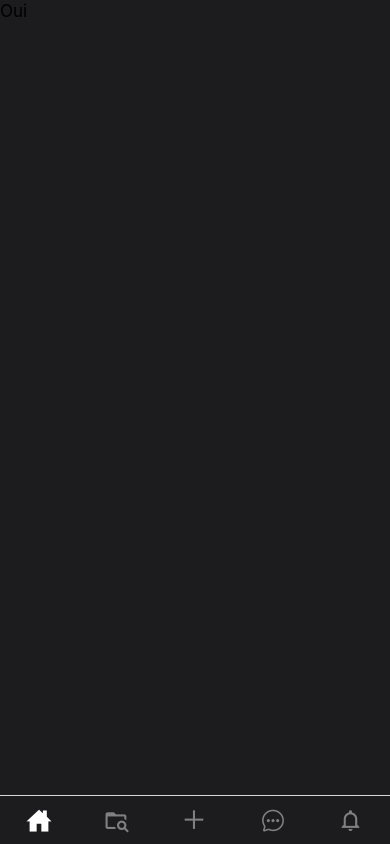
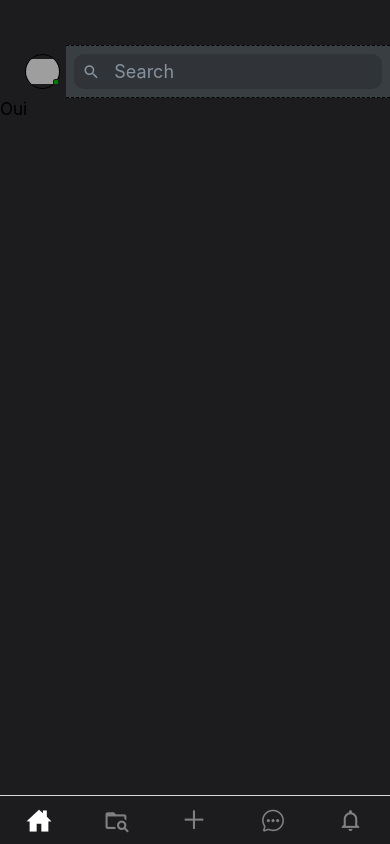
Before and after one commit to LuLmth/Redditech, a React Native app: screen /tabNavigator in a window 390 px wide. Built offline with nearby package versions, Linux system fonts and the light colour scheme; grey boxes are pictures that could not be loaded.

Commit message:
[ADD] header => profile picture and check if user is active + add search bar

```diff
--- a/package.json
+++ b/package.json
@@ -24,7 +24,7 @@
         "react-native": "https://github.com/expo/react-native/archive/sdk-42.0.0.tar.gz",
         "react-native-elements": "^3.4.2",
         "react-native-gesture-handler": "^1.10.3",
-        "react-native-safe-area-context": "^3.3.2",
+        "react-native-gorgeous-header": "^0.1.0",
         "react-native-web": "~0.13.12",
         "react-navigation-stack": "react-navigation/stack"
     },
--- /dev/null
+++ b/src/components/Header/Home/index.tsx
@@ -0,0 +1,61 @@
+import React, { useState } from "react";
+import { ImageBackground, View, TouchableOpacity } from "react-native";
+import { SearchBar } from "react-native-elements";
+
+import users from "../../../fakeDatas/users";
+
+import styles from "./style";
+
+const HomeHeader = () => {
+    const [isActive, setIsActive] = useState<boolean>(true);
+    const [search, setSearch] = useState<string>("");
+
+    const onChangeText = (text: string) => {
+        setSearch(text);
+    };
+    const onClear = () => {
+        setSearch("");
+    };
+    const onCancel = () => {
+        setSearch("");
+    };
+    const onEndEditing = () => {
+        console.log(search);
+        // TODO: call API
+    };
+
+    return (
+        <View style={styles.container}>
+            <TouchableOpacity
+                onPress={() => {
+                    setIsActive(!isActive);
+                }}
+            >
+                <ImageBackground
+                    source={{ uri: users[0].profilePicture }}
+                    resizeMode="contain"
+                    style={styles.profilePicturePosition}
+                    imageStyle={styles.profilePicture}
+                >
+                    {isActive && <View style={styles.active} />}
+                </ImageBackground>
+            </TouchableOpacity>
+            <SearchBar // add our own searchbar
+                platform="default"
+                lightTheme={false}
+                {...{ onClear }}
+                {...{ onCancel }}
+                placeholder="Search"
+                {...{ onChangeText }}
+                value={search}
+                containerStyle={styles.searchBarContainer}
+                inputContainerStyle={styles.inputContainer}
+                inputStyle={styles.input}
+                selectionColor="white"
+                {...{ onEndEditing }}
+            />
+        </View>
+    );
+};
+
+export default HomeHeader;
--- /dev/null
+++ b/src/components/Header/Home/style.ts
@@ -0,0 +1,32 @@
+import { StyleSheet } from "react-native";
+import StyleGuide from "../../../constants/StyleGuide";
+
+const styles = StyleSheet.create({
+    container: {
+        backgroundColor: StyleGuide.palette.background,
+        justifyContent: "space-between",
+        flexDirection: "row",
+        alignItems: "center",
+    },
+    profilePicturePosition: { width: 35, height: 35, marginLeft: 25, marginTop: 45 },
+    profilePicture: { borderRadius: 46, borderWidth: 1 },
+    searchBarContainer: {
+        marginTop: 45,
+        width: "83%",
+        borderStyle: "dashed",
+    },
+    inputContainer: { height: 35, borderRadius: 10 },
+    input: { color: "white" },
+    active: {
+        backgroundColor: "green",
+        height: 6,
+        width: 6,
+        borderRadius: 2,
+        marginTop: 25,
+        marginLeft: 28,
+        borderWidth: 1,
+        borderColor: StyleGuide.palette.background,
+    },
+});
+
+export default styles;
--- a/src/router/tabNavigator.tsx
+++ b/src/router/tabNavigator.tsx
@@ -1,15 +1,13 @@
-import React, { useState } from "react";
-import { ImageBackground, View } from "react-native";
+import React from "react";
 import { createBottomTabNavigator } from "@react-navigation/bottom-tabs";
 import { Ionicons, MaterialCommunityIcons } from "@expo/vector-icons";
 
 import { TabNavigatorRoutes } from "./routes";
 
 import HomeScreen from "../screens/HomeScreen";
+import HomeHeader from "../components/Header/Home";
 
 import StyleGuide from "../constants/StyleGuide";
-import styles from "./tabNavigator.styles";
-import users from "../fakeDatas/users";
 
 const Tab = createBottomTabNavigator<TabNavigatorRoutes>();
 
@@ -50,7 +48,6 @@ const tabNavigator = () => (
             tabBarActiveTintColor: "white",
             tabBarInactiveTintColor: "grey",
             tabBarShowLabel: false,
-            headerShown: false,
             tabBarStyle: [
                 {
                     display: "flex",
@@ -64,24 +61,10 @@ const tabNavigator = () => (
         <Tab.Screen
             name="Home"
             component={HomeScreen}
-            // options={{
-            //     title: undefined,
-            //     header: () => {
-
-            //         return (
-            //             <View style={{ backgroundColor: StyleGuide.palette.background }}>
-            //                 <ImageBackground
-            //                     source={{ uri: users[0].profilePicture }}
-            //                     resizeMode="contain"
-            //                     style={styles.profilePicturePosition}
-            //                     imageStyle={styles.profilePicture}
-            //                 >
-            //                     <View />
-            //                 </ImageBackground>
-            //             </View>
-            //         );
-            //     },
-            // }}
+            options={{
+                title: undefined,
+                header: () => <HomeHeader />,
+            }}
         />
         <Tab.Screen name="Browse" component={HomeScreen} />
         <Tab.Screen name="Create" component={HomeScreen} />
--- a/src/screens/HomeScreen/index.tsx
+++ b/src/screens/HomeScreen/index.tsx
@@ -1,5 +1,6 @@
 import React from "react";
 import { Text, SafeAreaView } from "react-native";
+
 import styles from "./style";
 
 const HomeScreen = () => (
```
Also changed, not shown: src/router/tabNavigator.styles.ts (deleted, +0 -8 lines), src/screens/HomeScreen/style.ts (line endings or trailing spaces), 1 other file (tests, documents, lock files or other folders).
